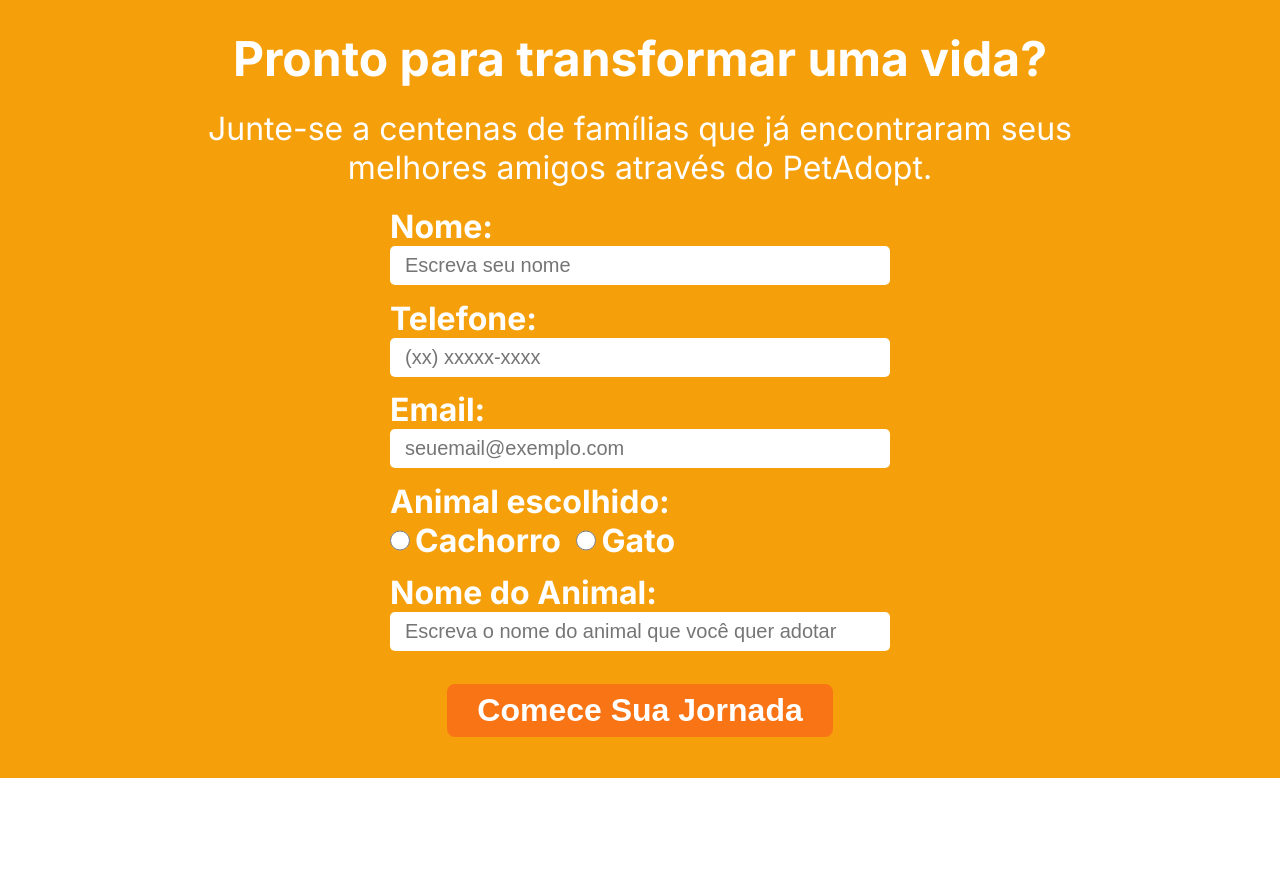
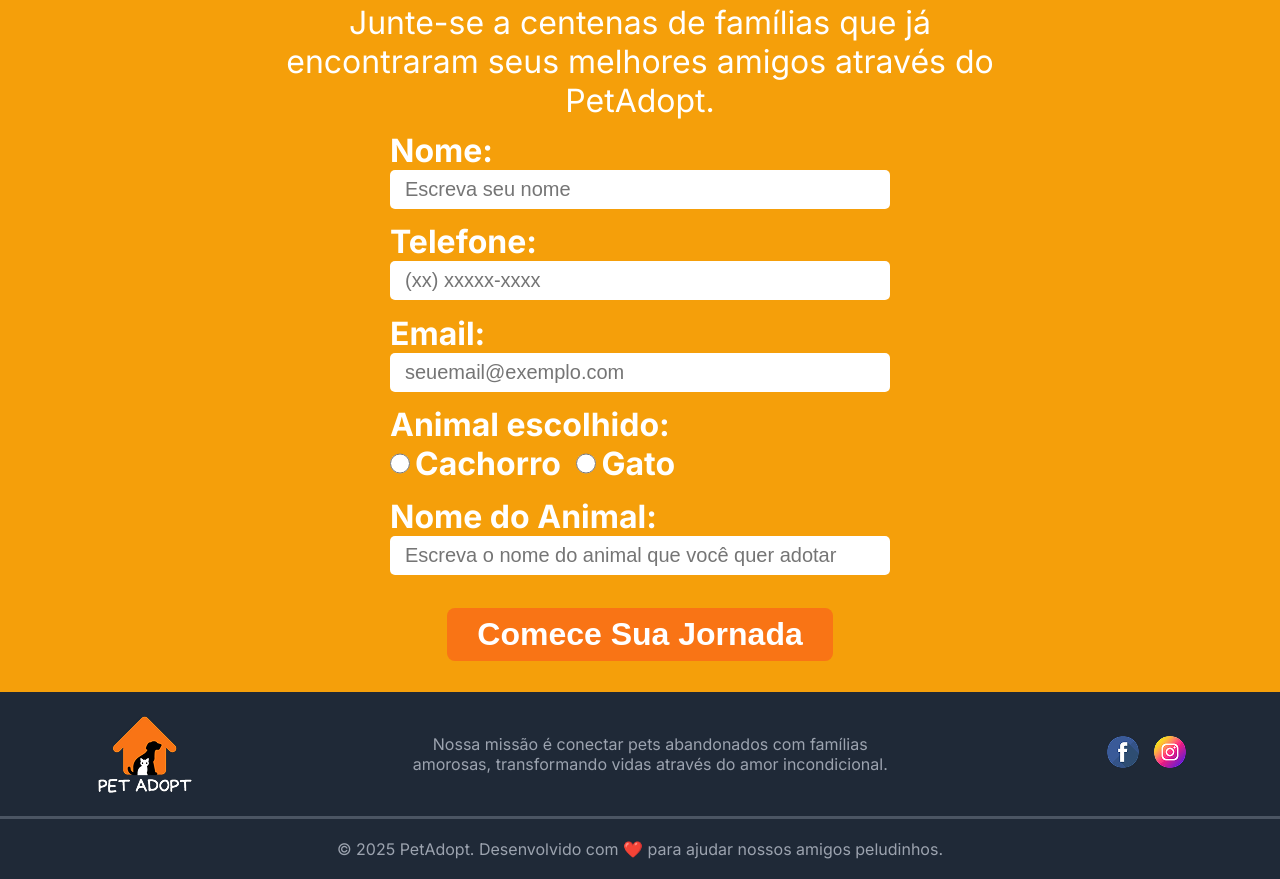
Before and after one commit to renato-sales/pet_adopt, a plain HTML site: page index.html in a window 1280 px wide. Shown: the part 732-1611 px from the top of the page. Before the commit the page ends 1510 px from the top, so only its background shows below. Drawn offline with Linux system fonts and the light colour scheme.

Commit message:
implementação do footer finalizada

```diff
--- a/index.html
+++ b/index.html
@@ -19,8 +19,8 @@
     </header>
 
     <main>
-      <section class="container_pets_info container_padrao">
-        <div class="container_pets">
+      <section class="container_pets_info">
+        <div class="container_pets container_padrao">
           <div class="info_pet">
             <h1>Scooby</h1>
             <p id="info_pet_selecionado">
@@ -30,7 +30,7 @@
             </p>
           </div>
           <img
-            src="assets/scooby1.png"
+            src="assets/scooby2.png"
             alt="Imagem de cachorro"
             id="img_info"
           />
@@ -125,13 +125,32 @@
               placeholder="Escreva o nome do animal que você quer adotar"
             />
           </div>
-
           <button class="btn_formulario">Comece Sua Jornada</button>
         </div>
       </div>
     </section>
 
-    <footer></footer>
+    <footer>
+      <div class="footer_superior">
+        <img src="assets/Logo.png" alt="Logo site" />
+        <p>
+          Nossa missão é conectar pets abandonados com famílias amorosas,
+          transformando vidas através do amor incondicional.
+        </p>
+        <div>
+          <a class="logo_facebook" href="#"
+            ><img src="assets/facebook.png" alt="logo facebook"
+          /></a>
+          <a href="#"
+            ><img src="assets/instagram.png" alt="logo instagram"
+          /></a>
+        </div>
+      </div>
+      <p class="footer_inferior">
+        © 2025 PetAdopt. Desenvolvido com ❤️ para ajudar nossos amigos
+        peludinhos.
+      </p>
+    </footer>
     <script src="script.js"></script>
   </body>
 </html>
--- a/script.js
+++ b/script.js
@@ -11,7 +11,7 @@ const alteraPantera = () => {
 };
 
 const alteraScooby = () => {
-  imagem.src = "assets/scooby1.png";
+  imagem.src = "assets/scooby2.png";
   nome.textContent = "Scooby";
   info.textContent =
     "Scooby é um cão leal e protetor. Ama crianças e é muito obediente.Precisa de espaço para correr e brincar. Ideal para famílias ativas.";
--- a/style.scss
+++ b/style.scss
@@ -14,7 +14,7 @@ body {
 }
 
 .container_padrao {
-  max-width: 1300px;
+  max-width: 1000px;
   margin: 0 auto;
 }
 
@@ -69,20 +69,18 @@ header {
         font-size: 2.4rem;
       }
     }
-
-    img {
-      width: 50%;
-    }
   }
 
   .opcoes_pets {
     display: flex;
     justify-content: space-evenly;
     width: 70%;
-    padding: 2rem 0;
+    padding: 4rem 0;
 
     img:hover {
       cursor: pointer;
+      transform: scale(1.2);
+      transition: 2s;
     }
   }
 }
@@ -170,3 +168,34 @@ header {
     }
   }
 }
+
+footer {
+  background-color: #1f2937;
+  display: flex;
+  flex-direction: column;
+  align-items: center;
+  color: #9ca3af;
+
+  .footer_superior {
+    display: flex;
+    justify-content: space-between;
+    align-items: center;
+    padding: 2rem 1rem;
+
+    p {
+      width: 45%;
+      text-align: center;
+    }
+
+    .logo_facebook {
+      margin-right: 1rem;
+    }
+  }
+
+  .footer_inferior {
+    padding: 2rem 1rem;
+    width: 100%;
+    border-top: solid #4b5563;
+    text-align: center;
+  }
+}
```
Also changed, not shown: assets/facebook.png (added), assets/instagram.png (added), assets/scooby2.png (added), style.css, 1 other file.
